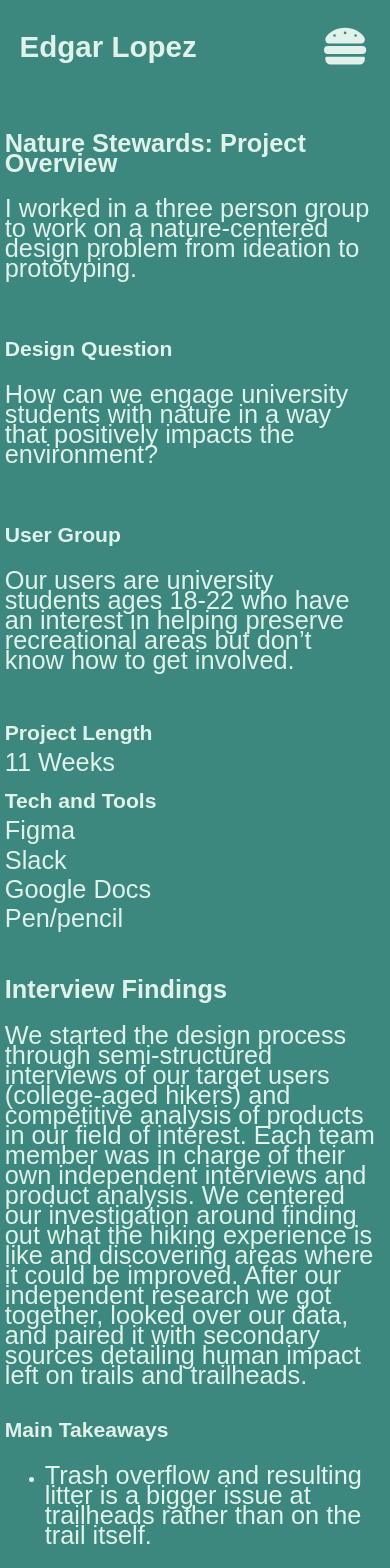
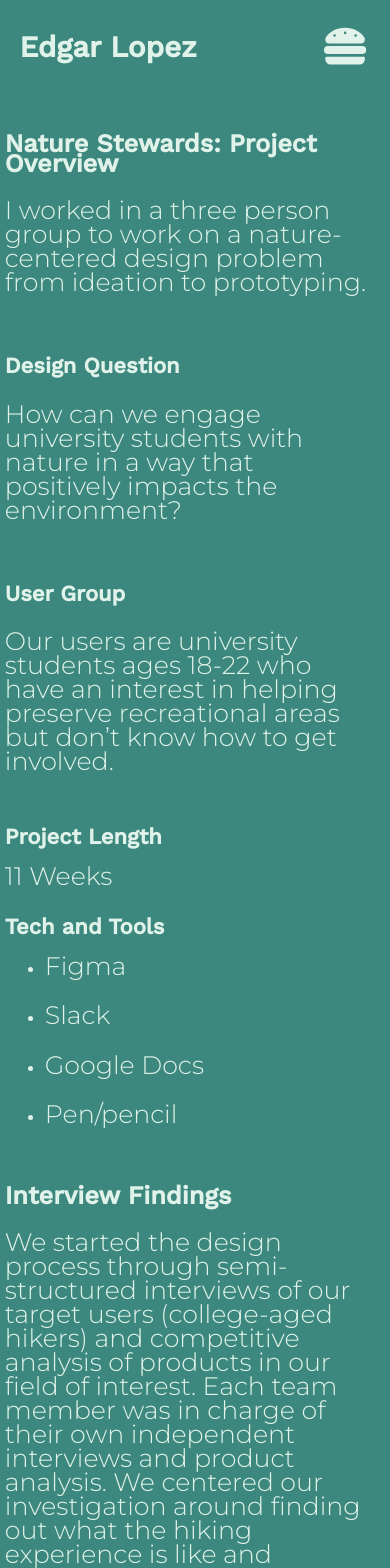
Before and after one commit to TheJollyReaper/edgar-design-portfolio, a React (Create React App) app: page /nature-stewards in a window 390 px wide. Shown: the top 1568 px of the page. Built offline with nearby package versions, Linux system fonts and the light colour scheme.

Commit message:
turned personas into gallery and made them bigger, changed font and font-weight of body text, added interactive figma prototype, increased button size on mobile

```diff
--- a/src/App.css
+++ b/src/App.css
@@ -1,9 +1,18 @@
-html, body {
+@import url('https://fonts.googleapis.com/css2?family=Work+Sans:ital,wght@0,300;0,400;0,500;1,300&display=swap');
+@import url('https://fonts.googleapis.com/css2?family=Montserrat:ital,wght@0,100;0,200;0,300;0,400;1,100;1,200;1,300;1,400&display=swap');html, body {
   margin: 0;
   padding: 0;
   background-color: #3C887E;
   line-height: 1rem;
   font-family: 'Work Sans', sans-serif;
+}
+
+p {
+  font-family: 'Montserrat', sans-serif;
+  font-weight: 300;
+  line-height: 1.5rem;
+  font-size: 3vmax;
+  /* color: red; */
 }
 
 .App {
@@ -29,8 +38,10 @@ h4 {
   font-size: 3.5vmax;
 }
 
-p {
-  font-size: 3vmax;
+h6 {
+  font-size: 1.25vmax;
+  padding: 0;
+  margin: 0;
 }
 
 .body {
@@ -83,8 +94,10 @@ button {
   }
 
   p {
+    font-family: 'Montserrat', sans-serif;
+    font-weight: 400;
+    line-height: 1.5rem;
     font-size: 1vmax;
-    font-weight: bold;
   }
 }
 
--- a/src/Components/Projects/nature-stewards/nature-stewards.css
+++ b/src/Components/Projects/nature-stewards/nature-stewards.css
@@ -1,3 +1,5 @@
+@import "~react-image-gallery/styles/css/image-gallery.css";
+
 .content {
     position: relative;
     left: 22.5rem;
@@ -30,7 +32,7 @@
 }
 
 .map {
-    height: 30em;
+    height: 30rem;
 }
 
 .lofi {
@@ -57,7 +59,7 @@
     }
 
     .content h5 {
-        font-size: 2.5vmax;
+        font-size: 2.6vmax;
         padding-bottom: 0;
         margin-bottom: 0rem;
     }
@@ -66,6 +68,10 @@
         font-size: 3vmax;
         padding-bottom: 0;
         margin-bottom: 0rem;
+    }
+
+    .content h6 {
+        font-size: 2.75vmax;
     }
 
     .persona {
@@ -77,6 +83,13 @@
         padding: 0;
         margin: 0;
     }
+
+    .small-button {
+        font-size: 3vmax;
+        margin-bottom: .25rem;
+        margin-top: .25rem;
+        margin-right: 1rem;
+    }
 }
 
 .flex-col-right {
--- a/src/Components/Projects/nature-stewards/nature-stewards.js
+++ b/src/Components/Projects/nature-stewards/nature-stewards.js
@@ -1,5 +1,6 @@
 import React, {Component} from "react";
 import StickySidebar from '../../StickySidebar/StickySidebar.js';
+import ImageGallery from 'react-image-gallery';
 import './nature-stewards.css';
 // import 'react-slideshow-image/dist/styles.css'
 import Alex from '../../../images/alex.svg'
@@ -52,10 +53,12 @@ class NatureStewards extends Component {
                                     11 Weeks
                                 </p>
                                 <h5>Tech and Tools</h5>
-                                <p>Figma</p>
-                                <p>Slack</p>
-                                <p>Google Docs</p>
-                                <p>Pen/pencil</p>
+                                <ul>
+                                    <li><p>Figma</p></li>
+                                    <li><p>Slack</p></li>
+                                    <li><p>Google Docs</p></li>
+                                   <li> <p>Pen/pencil</p></li>
+                                </ul>
                             </div>
                         </div>
                     </div>
@@ -113,8 +116,9 @@ class NatureStewards extends Component {
                             finalized written content.
                         </p>
                         <div className="overview-content">
-                            <img className="persona" src={Alex} alt="Persona of an experienced hiker, Alex"/>
-                            <img className="persona" src={Xela} alt="Persona of a novice hiker, Xela"/>
+                            {/* <img className="persona" src={Alex} alt="Persona of an experienced hiker, Alex"/> */}
+                            {/* <img className="persona" src={Xela} alt="Persona of a novice hiker, Xela"/>    */}
+                            <ImageGallery items={[{"original":Alex},{"original":Xela}]}/>
                         </div>
                     </div>
 
@@ -293,10 +297,11 @@ class NatureStewards extends Component {
                             received feedback until it reached its current state.
                         </p>
                         <div className="content-overview">
-                            <img className="lofi" src={Hifi1}/>
+                        <iframe width="100%" height="800rem" src={"https://www.figma.com/embed?embed_host=share&url=https%3A%2F%2Fwww.figma.com%2Fproto%2FiSIT2rRch1qc3yp8IbcIMn%2FHi-Fi-Prototype%3Fkind%3D%26node-id%3D185%253A1359%26scaling%3Dscale-down%26viewport%3D3020%252C-2268%252C1.2202279567718506"} allowfullscreen></iframe>
+                        {/* <img className="lofi" src={Hifi1}/>
                             <img className="lofi" src={Hifi2}/>
                             <img className="lofi" src={Hifi3}/>
-                            <img className="lofi" src={Hifi4}/>
+                            <img className="lofi" src={Hifi4}/> */}
                         </div>
                     </div>
 
@@ -309,7 +314,7 @@ class NatureStewards extends Component {
                             forest fires. However, by iterating through the user-centered design process, our final project
                             ended up as a volunteer app focused on improving trailhead maintenance by getting hikers involved in clean up.
                         </p>
-                        <p>If Done Again</p>
+                        <h6>If Done Again</h6>
                         <p>
                             If our team reiterated on this solution, we would love to dive deep into the app’s incentive, one of
                             the key elements missing in our current prototype. By the end of the process, we had created a tool to
@@ -318,7 +323,7 @@ class NatureStewards extends Component {
                             on this facet: What do the users gain from this experience? What motivates students to volunteer? And how
                             can we provide a fair incentive to all those that wish to participate?
                         </p>
-                        <p>If We Had More Time</p>
+                        <h6>If We Had More Time</h6>
                         <p>
                             If given more time, our team would also have benefited greatly from another round of research.
                             Because our project ideas shifted radically, much of our preliminary research was irrelevant by
@@ -327,7 +332,7 @@ class NatureStewards extends Component {
                             at trailheads. We would have also liked to interview parks rangers that manage trailheads on what they
                             think about current maintenance, issues, and volunteership.
                         </p>
-                        <p>Challenges</p>
+                        <h6>Challenges</h6>
                         <p>
                             The most challenging part about this project was time and keeping things moving. Ten weeks is not a lot
                             of time to create a design from start to finish so we did not have the luxury of being able to second
--- a/src/index.css
+++ b/src/index.css
@@ -1,5 +1,3 @@
-@import url('https://fonts.googleapis.com/css2?family=Work+Sans:ital,wght@0,300;0,400;0,500;1,300&display=swap');
-
 body {
   margin: 0;
   font-family: -apple-system, BlinkMacSystemFont, 'Segoe UI', 'Roboto', 'Oxygen',
```
Also changed, not shown: package.json (+8 -0 lines), 1 other file (tests, documents, lock files or other folders).
